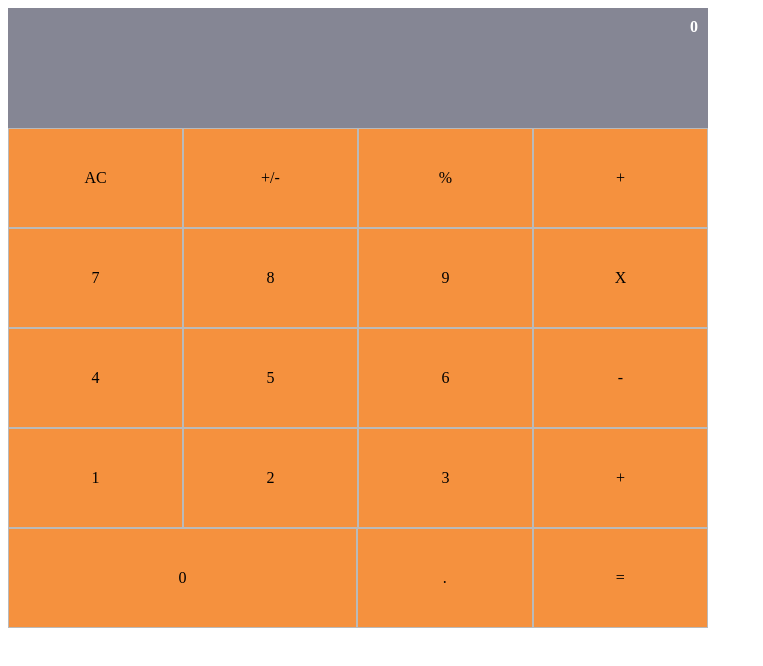
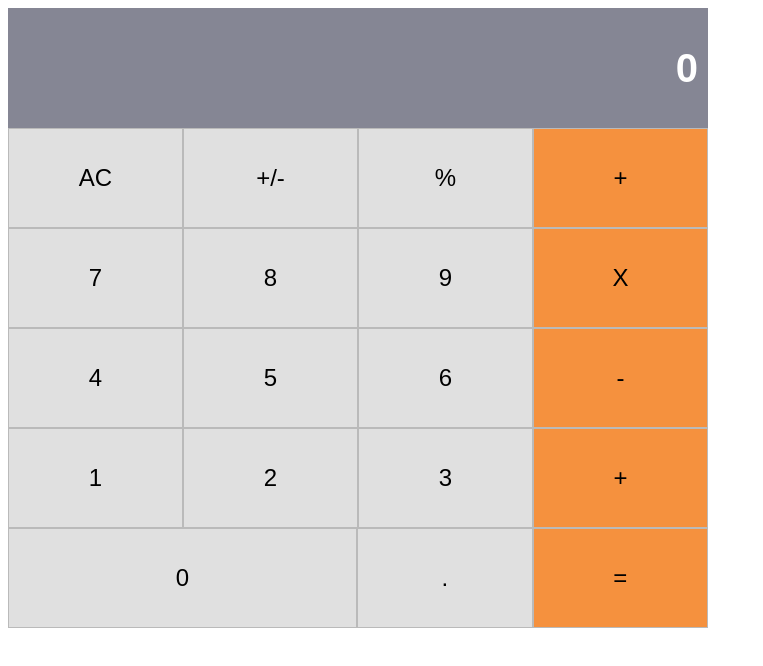
Before and after one commit to men32z/react-calculator, a React (Create React App) app: page / in a window 1280 px wide. Shown: the top 666 px of the page, without its empty margins (0-763 px from the left). Built offline with nearby package versions, Linux system fonts and the light colour scheme.

Commit message:
full default styles in mock up

```diff
--- a/src/components/ButtonPanel.js
+++ b/src/components/ButtonPanel.js
@@ -2,11 +2,16 @@ import React from 'react';
 import Button from './Button';
 
 const ButtonPanel = () => {
-  const group1 = ['AC', '+/-', '%', '+'].map(x => <Button key={x} name={x} />);
-  const group2 = ['7', '8', '9', 'X'].map(x => <Button key={x} name={x} />);
-  const group3 = ['4', '5', '6', '-'].map(x => <Button key={x} name={x} />);
-  const group4 = ['1', '2', '3', '+'].map(x => <Button key={x} name={x} />);
-  const group5 = ['0', '.', '='].map((x, i) => <Button key={x} name={x} wide={i===0}/>);
+  const paintGray = (i) => i < 3 ? '#E0E0E0' : undefined;
+  const group1 = ['AC', '+/-', '%', '+'].map((x, i) => <Button key={x} name={x} color={paintGray(i)} />);
+  const group2 = ['7', '8', '9', 'X'].map((x, i) => <Button key={x} name={x} color={paintGray(i)} />);
+  const group3 = ['4', '5', '6', '-'].map((x, i) => <Button key={x} name={x} color={paintGray(i)} />);
+  const group4 = ['1', '2', '3', '+'].map((x, i) => <Button key={x} name={x} color={paintGray(i)} />);
+  const group5 = ['0', '.', '='].map((x, i) => {
+    return (
+      <Button key={x} name={x} color={i < 2 ? '#E0E0E0' : undefined} wide={i===0}/>
+    )
+  });
 
   return (
     <div className="button-panel">
--- a/src/components/Display.js
+++ b/src/components/Display.js
@@ -3,7 +3,8 @@ import PropTypes from 'prop-types';
 
 const Display = ({ result }) => (
   <div className="display">
-    {result}
+  <span>{result}</span>
+
   </div>
 );
 
--- a/src/scss/style.scss
+++ b/src/scss/style.scss
@@ -2,20 +2,26 @@
   width: 700px;
 }
 .display {
+  font-size: 2.5em;
+  font-family: sans-serif;
   background-color: #858694;
   height: 100px;
   color: white;
   font-weight: bold;
   padding: 10px;
-  text-align: right;
+  display: flex;
+  align-items: center;
+  justify-content: flex-end;
 }
 .button-panel {
   display: flex;
+  font-family: sans-serif;
   flex-direction: column;
   text-align: center;
   & > div {
     div {
       color: black;
+      font-size: 1.5em;
       border: #BABABA 1px solid;
       display: flex;
       align-items: center;
```
